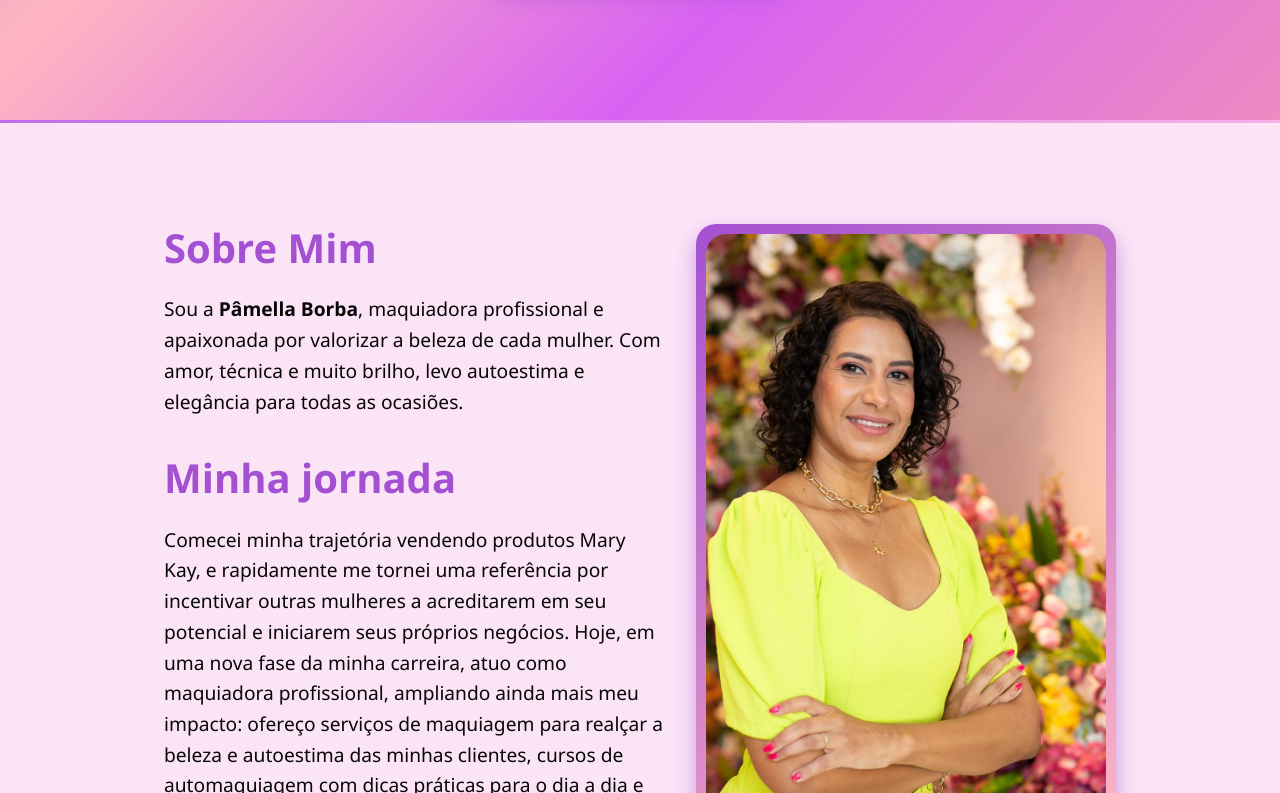
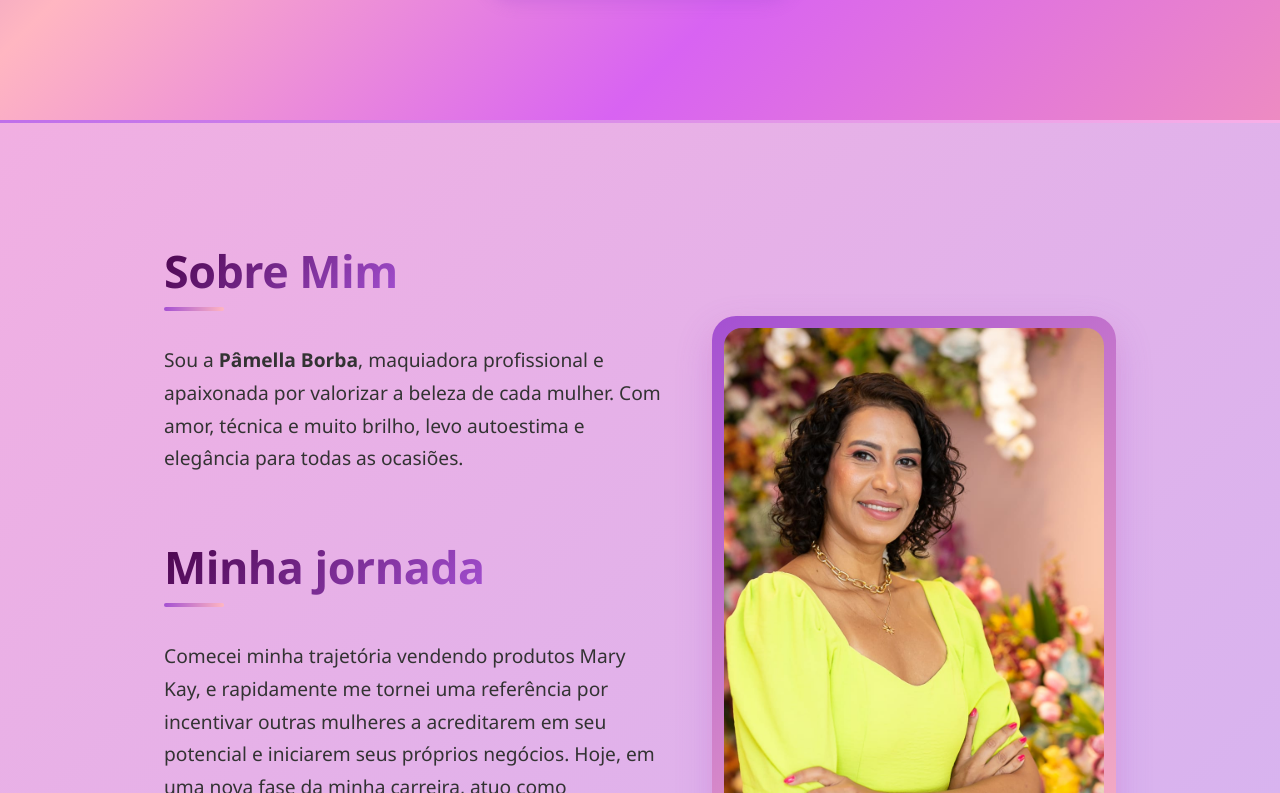
Before and after one commit to Barbaracoosta/website-maquiadora-react, a React (Create React App) app: page / in a window 1280 px wide. Shown: the part 727-1520 px from the top of the page. Built offline with nearby package versions, Linux system fonts and the light colour scheme.

Commit message:
Aprimorando visual e responsividade do sobre

```diff
--- a/src/components/Sobre.css
+++ b/src/components/Sobre.css
@@ -1,33 +1,93 @@
+
 #sobre.sobre {
   display: flex;
   align-items: center;
   justify-content: center;
-  gap: 2rem;
-  padding: 4rem 2rem;
-  background-color: #fce4f7;
+  gap: 3rem;
+  padding: 5rem 2rem;
+  background: linear-gradient(135deg, #f1afe2 0%, #d4b4f1 100%);
   flex-wrap: wrap;
+  position: relative;
+  overflow: hidden;
 }
 
 .texto-sobre {
   max-width: 500px;
   text-align: left;
   opacity: 0;
-  transform: translateX(-30px);
-  animation: slideInText 1s forwards;
-  animation-delay: 0.2s;
+  transform: translateX(-50px);
+  animation: slideInText 1.2s cubic-bezier(0.23, 1, 0.32, 1) forwards;
+  animation-delay: 0.3s;
+  z-index: 2;
 }
 
 .texto-sobre h2 {
-  font-size: 2.5rem;
-  color: #a450d2;
-  margin-bottom: 1rem;
+  font-size: 2.8rem;
+  background: linear-gradient(135deg, #4a034b 0%, #a450d2 100%);
+  -webkit-background-clip: text;
+  background-clip: text;
+  color: transparent;
+  margin-bottom: 1.5rem;
+  font-weight: 700;
+  letter-spacing: -0.5px;
+  position: relative;
+  display: inline-block;
+}
+
+.texto-sobre h2::after {
+  content: "";
+  position: absolute;
+  bottom: -10px;
+  left: 0;
+  width: 60px;
+  height: 4px;
+  background: linear-gradient(90deg, #a450d2, #ffb6c1);
+  border-radius: 2px;
 }
 
 .texto-sobre p {
   font-size: 1.2rem;
-  color: #070707;
-  line-height: 1.6;
+  color: #333;
+  line-height: 1.7;
+  margin-bottom: 1.5rem;
 }
+
+.foto-sobre {
+  position: relative;
+  padding: 12px;
+  background: linear-gradient(145deg, #a450d2, #ffb6c1);
+  border-radius: 24px;
+  box-shadow:
+    0 15px 35px rgba(164, 80, 210, 0.3),
+    0 5px 15px rgba(255, 182, 193, 0.2);
+  opacity: 0;
+  transform: translateX(50px) rotate(3deg);
+  animation: slideInPhoto 1.2s cubic-bezier(0.23, 1, 0.32, 1) forwards;
+  animation-delay: 0.5s;
+  transition: all 0.4s ease;
+  z-index: 2;
+}
+
+.foto-sobre:hover {
+  transform: translateY(-5px) rotate(0deg);
+  box-shadow:
+    0 20px 40px rgba(164, 80, 210, 0.4),
+    0 10px 20px rgba(255, 182, 193, 0.3);
+}
+
+.foto-sobre img {
+  display: block;
+  width: 380px;
+  height: auto;
+  object-fit: cover;
+  border-radius: 18px;
+  transition: all 0.5s ease;
+}
+
+.foto-sobre:hover img {
+  transform: scale(1.03);
+}
+
 
 @keyframes slideInText {
   to {
@@ -36,35 +96,56 @@
   }
 }
 
-.foto-sobre {
-  position: relative;
-  padding: 10px;
-  background: linear-gradient(145deg, #a450d2, #ffb6c1);
-  border-radius: 20px;
-  box-shadow: 0 10px 20px rgba(196, 145, 224, 0.929);
-  opacity: 0;
-  transform: translateX(30px);
-  animation: slideInPhoto 1s forwards;
-  animation-delay: 0.4s;
-}
-
-.foto-sobre img {
-  display: block;
-  width: 400px;
-  height: auto;
-  object-fit: cover;
-  border-radius: 20px;
-  transition: transform 0.4s ease-in-out;
-}
-
-.foto-sobre img:hover {
-  transform: scale(1.02);
+@keyframes slideInPhoto {
+  to {
+    opacity: 1;
+    transform: translateX(0) rotate(0deg);
+  }
 }
 
 
-@keyframes slideInPhoto {
-  to {
-    opacity: 1;
-    transform: translateX(0);
+@media (max-width: 968px) {
+  #sobre.sobre {
+    gap: 2.5rem;
+    padding: 4rem 1.5rem;
+  }
+
+  .texto-sobre {
+    text-align: center;
+    max-width: 90%;
+  }
+
+  .texto-sobre h2::after {
+    left: 50%;
+    transform: translateX(-50%);
+  }
+
+  .foto-sobre img {
+    width: 320px;
   }
 }
+
+@media (max-width: 576px) {
+  #sobre.sobre {
+    gap: 2rem;
+    padding: 3rem 1rem;
+  }
+
+  .texto-sobre h2 {
+    font-size: 2.2rem;
+  }
+
+  .texto-sobre p {
+    font-size: 1.1rem;
+  }
+
+  .foto-sobre {
+    padding: 8px;
+    border-radius: 20px;
+  }
+
+  .foto-sobre img {
+    width: 280px;
+    border-radius: 16px;
+  }
+}
--- a/src/components/Sobre.jsx
+++ b/src/components/Sobre.jsx
@@ -3,6 +3,7 @@ import "./Sobre.css";
 function Sobre() {
   return (
     <section id="sobre" className="sobre">
+
       <div className="texto-sobre">
         <h2>Sobre Mim</h2>
         <p>
```
